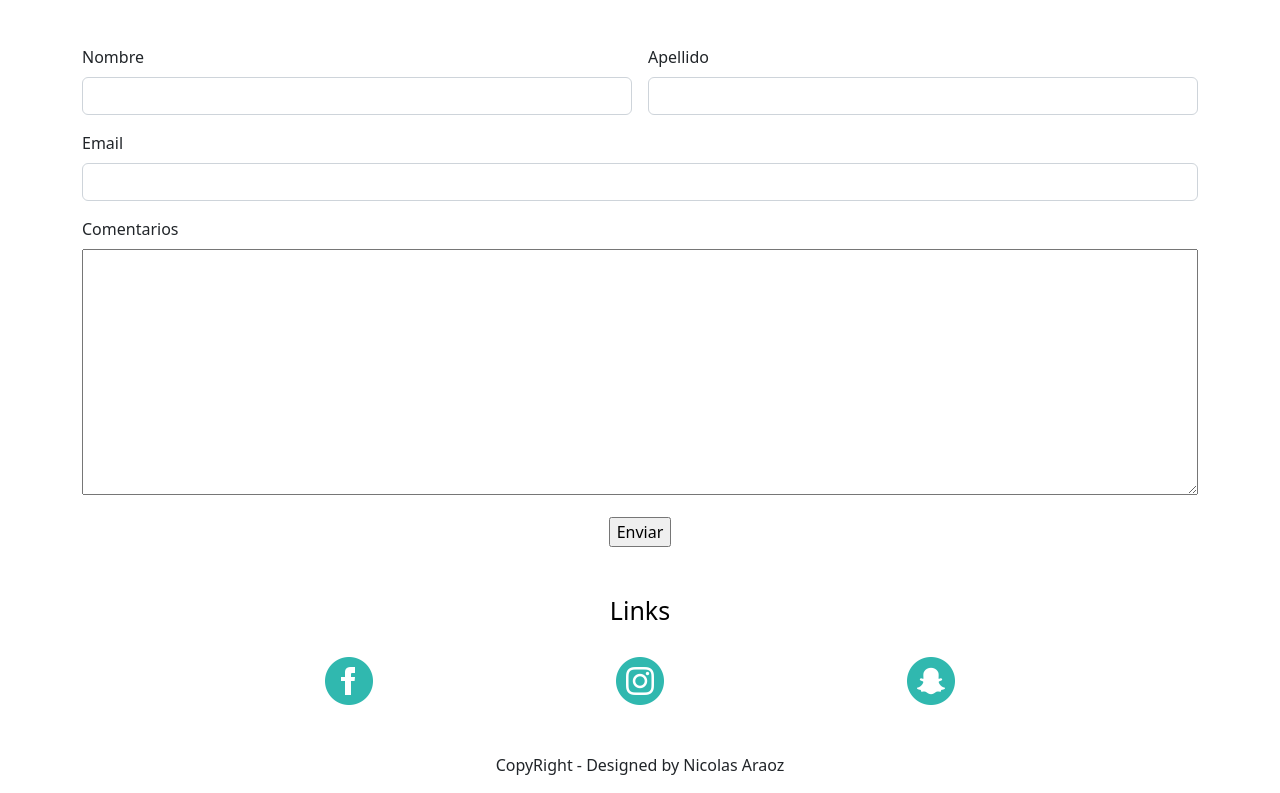
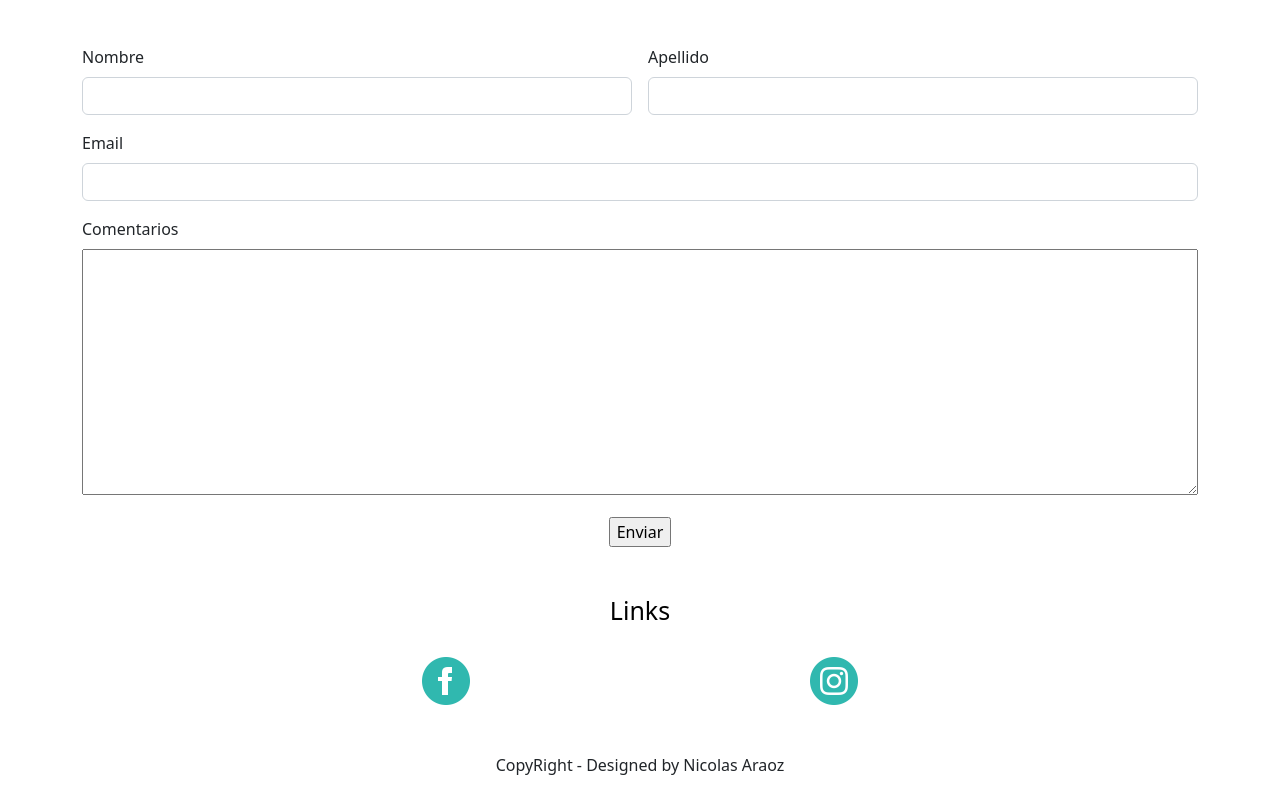
Before and after one commit to Naraoz/PF-NicolasAraoz, a website: page Pages/Contacto.html in a window 1280 px wide. Shown: the part 313-1106 px from the top of the page. Drawn offline with nearby package versions, Linux system fonts and the light colour scheme.

Commit message:
Footer update2

```diff
--- a/Pages/Contacto.html
+++ b/Pages/Contacto.html
@@ -124,9 +124,15 @@
           <h3>Links</h3>
         </div>
         <div class="d-flex justify-content-evenly pt-4">
-          <img class="icono1" src="../Img/FLogo.png" alt="Facebook Logo" />
-          <img class="icono2" src="../Img/InstaLogo.png" alt="Instagram Logo" />
-          <img class="icono3" src="../Img/SnapLogo.png" alt="Snapchat Logo" />
+          <a href="https://www.facebook.com/carole.chule.9"
+            ><img class="icono1" src="../Img/FLogo.png" alt="Facebook Logo" />
+          </a>
+          <a href="https://www.instagram.com/carolechule/"
+            ><img
+              class="icono2"
+              src="../Img/InstaLogo.png"
+              alt="Instagram Logo"
+          /></a>
         </div>
         <div class="text-center pt-5">
           <p>CopyRight - Designed by Nicolas Araoz</p>
```
Also changed, not shown: Pages/Nosotros.html (+9 -3 lines).
